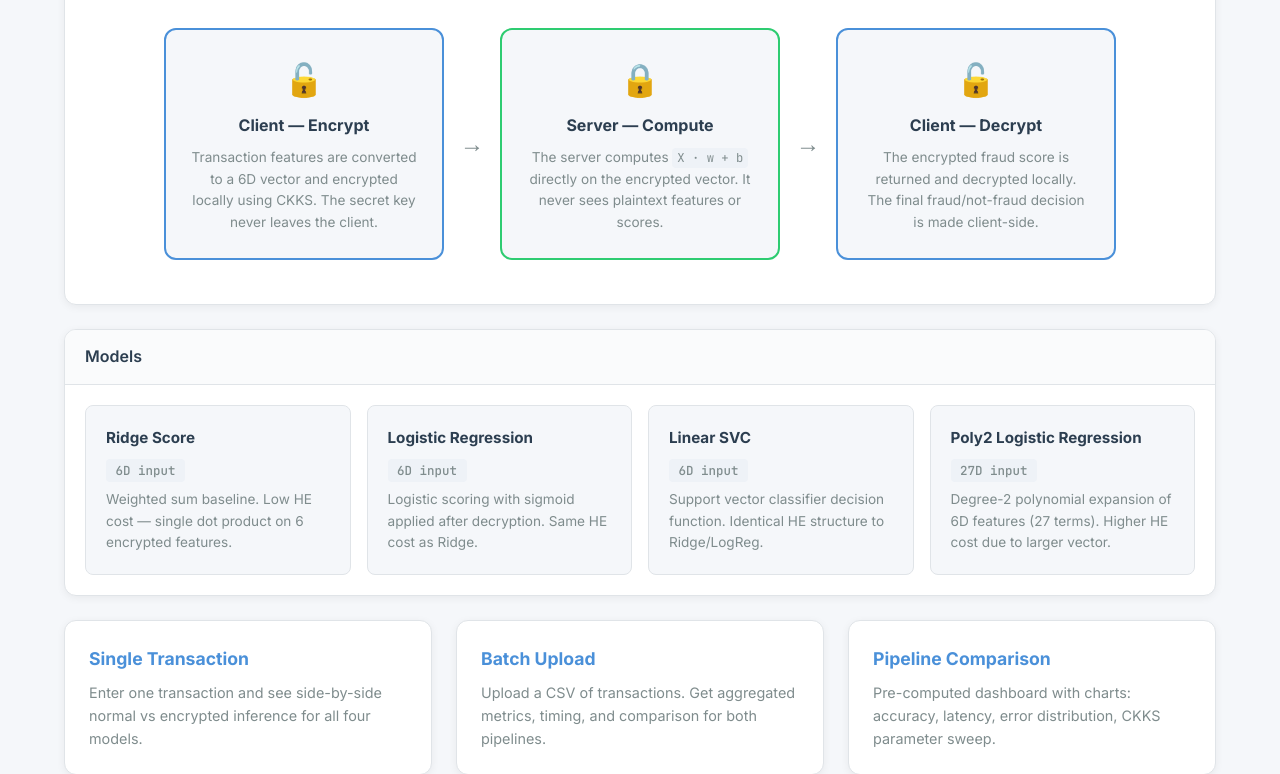
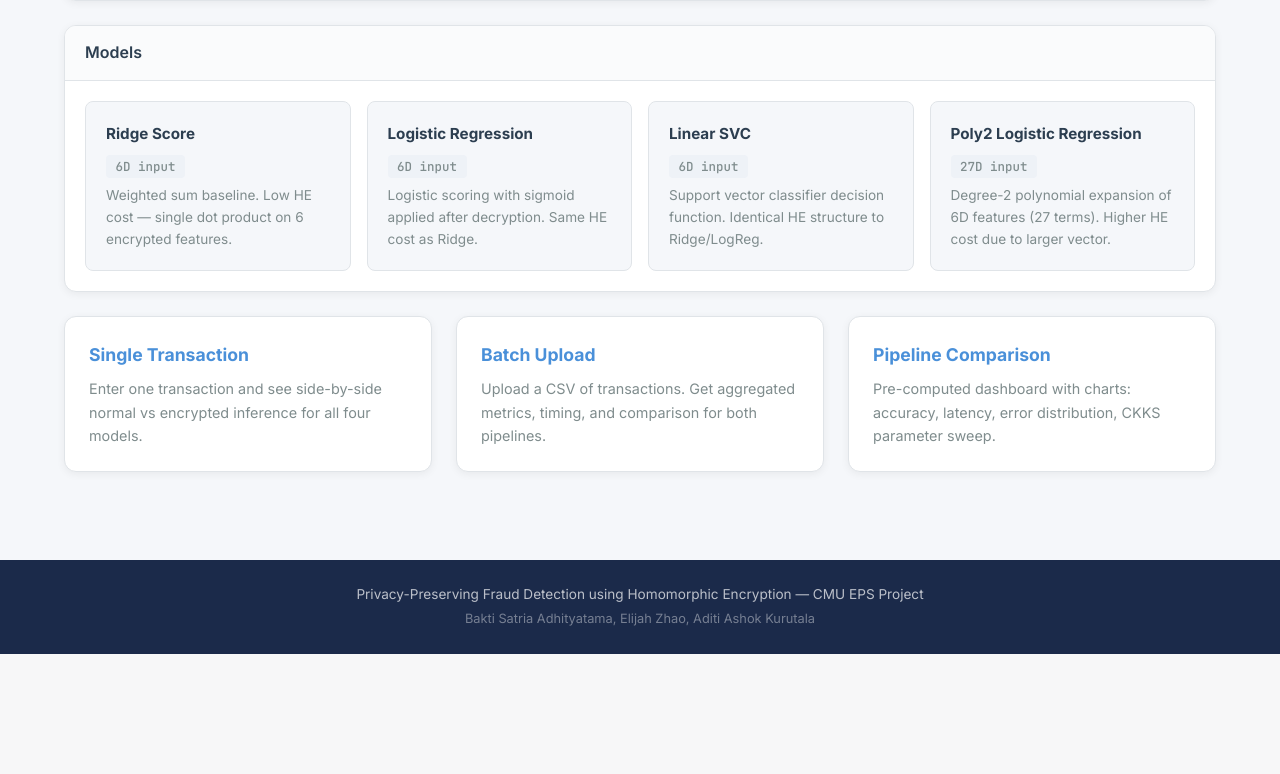
Before and after one commit to baktistr/Homomorphic_Encryption_ML, a Flask app: page / in a window 1280 px wide. Shown: the part 770-1544 px from the top of the page. After the commit the page ends 1424 px from the top, so only its background shows below. Run offline with Flask 3, Linux system fonts and the light colour scheme.

Commit message:
Simplify homepage to show only the SVG workflow diagram
Remove duplicate HTML/CSS workflow boxes, keep only the static SVG.

Co-Authored-By: Claude Opus 4.6 <noreply@anthropic.com>

```diff
--- a/templates/index.html
+++ b/templates/index.html
@@ -21,27 +21,8 @@
 <section class="card">
     <div class="card-header">How It Works</div>
     <div class="card-body">
-        <div style="text-align: center; margin-bottom: 1.5rem;">
+        <div style="text-align: center;">
             <img src="{{ url_for('static', filename='img/workflow.svg') }}" alt="HE Workflow: Client encrypts, Server computes on ciphertext, Client decrypts" style="max-width: 100%; height: auto;">
-        </div>
-        <div class="workflow">
-            <div class="workflow-step workflow-client">
-                <div class="workflow-icon">&#x1F513;</div>
-                <h3>Client — Encrypt</h3>
-                <p>Transaction features are converted to a 6D vector and encrypted locally using CKKS. The secret key never leaves the client.</p>
-            </div>
-            <div class="workflow-arrow">&rarr;</div>
-            <div class="workflow-step workflow-server">
-                <div class="workflow-icon">&#x1F512;</div>
-                <h3>Server — Compute</h3>
-                <p>The server computes <code>X &middot; w + b</code> directly on the encrypted vector. It never sees plaintext features or scores.</p>
-            </div>
-            <div class="workflow-arrow">&rarr;</div>
-            <div class="workflow-step workflow-client">
-                <div class="workflow-icon">&#x1F513;</div>
-                <h3>Client — Decrypt</h3>
-                <p>The encrypted fraud score is returned and decrypted locally. The final fraud/not-fraud decision is made client-side.</p>
-            </div>
         </div>
     </div>
 </section>
```
